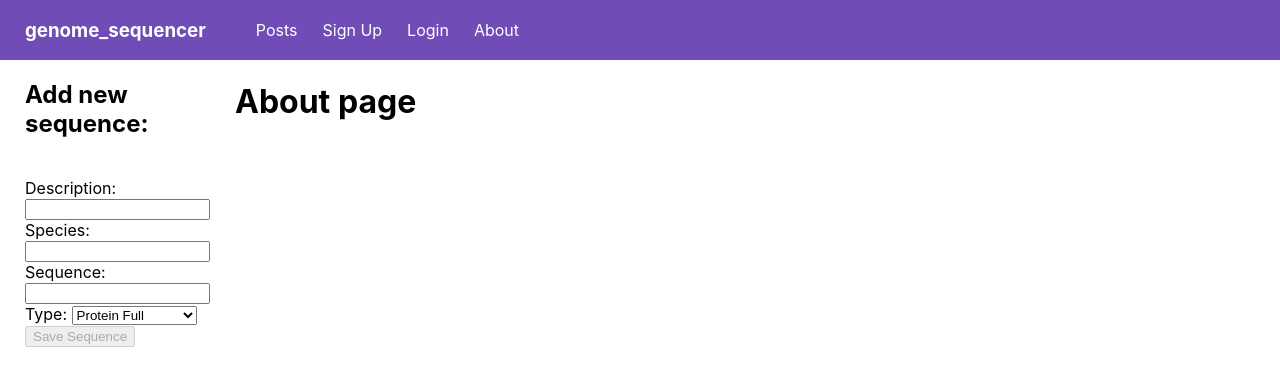
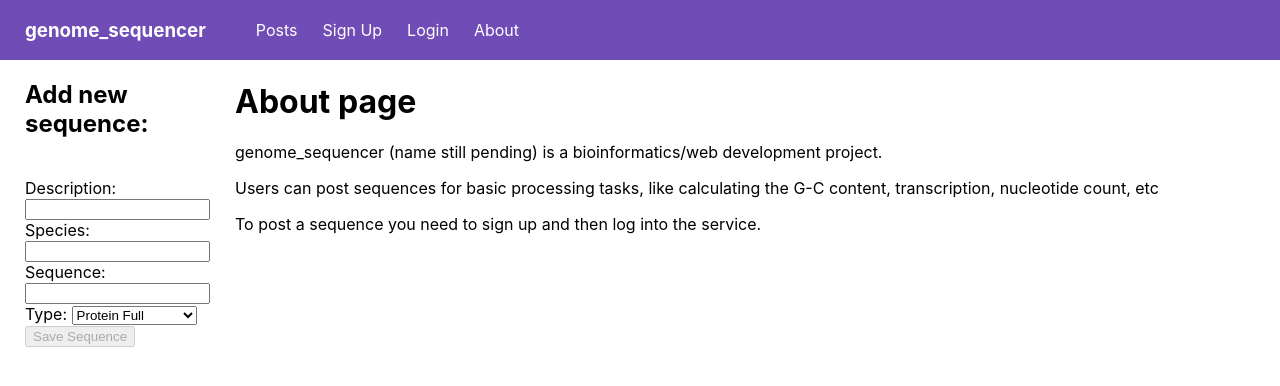
Before and after one commit to antoniouaa/sturdy-funicular, a React (Create React App) app: page /about in a window 1280 px wide. Shown: the top 386 px of the page. Built offline with nearby package versions, Linux system fonts and the light colour scheme; no server answers.

Commit message:
about page created, homepage moved to app

```diff
--- a/src/App.js
+++ b/src/App.js
@@ -12,7 +12,7 @@ import { SequencesList } from "./features/Sequences/SequencesList";
 import { UserSignupPage } from "./features/Users/UserSignupPage";
 import { UserLoginPage } from "./features/Users/UserLoginPage";
 import { UserLogoutPage } from "./features/Users/UserLogoutPage";
-import { HomePage } from "./features/Users/UserHomePage";
+import { HomePage } from "./app/HomePage";
 import {
   isUserLoggedIn,
   getToken,
--- a/src/app/About.js
+++ b/src/app/About.js
@@ -1,5 +1,20 @@
 import React from "react";
 
 export const About = () => {
-  return <h1>About page</h1>;
+  return (
+    <div>
+      <h1>About page</h1>
+      <p>
+        genome_sequencer (name still pending) is a bioinformatics/web
+        development project.
+      </p>
+      <p>
+        Users can post sequences for basic processing tasks, like calculating
+        the G-C content, transcription, nucleotide count, etc
+      </p>
+      <p>
+        To post a sequence you need to sign up and then log into the service.
+      </p>
+    </div>
+  );
 };
--- a/src/features/Users/UserHomePage.js
+++ b/src/app/HomePage.js
@@ -4,7 +4,7 @@ export const HomePage = () => {
   return (
     <div>
       <h1>Home</h1>
-      <p>Welcome to genome_sequencer</p>
+      <p>Welcome to genome_sequencer!</p>
     </div>
   );
 };
--- a/src/features/Sequences/AddSequenceForm.js
+++ b/src/features/Sequences/AddSequenceForm.js
@@ -22,7 +22,6 @@ export const AddSequenceForm = () => {
   const onTypeChange = (e) => setType(e.target.value);
 
   const onSaveClick = () => {
-    console.log(token);
     if (description && species && sequence && type) {
       if (loggedIn) {
         dispatch(
@@ -89,7 +88,12 @@ export const AddSequenceForm = () => {
         />
         <br />
         <label htmlFor="sequenceType">Type: </label>
-        <select name="type" id="type-select" required onChange={onTypeChange}>
+        <select
+          name="type"
+          id="type-select"
+          required
+          value={type}
+          onChange={onTypeChange}>
           <option value="PROTEIN_FULL">Protein Full</option>
           <option value="PROTEIN_FRAGMENT">Protein Fragment</option>
           <option value="DNA">DNA</option>
--- a/src/features/Sequences/EditSequenceForm.js
+++ b/src/features/Sequences/EditSequenceForm.js
@@ -3,7 +3,7 @@ import { useDispatch, useSelector } from "react-redux";
 import { useHistory } from "react-router-dom";
 
 import { patchSequence } from "./sequencesSlice";
-import { getToken } from "../Users/userSlice";
+import { getToken, isUserLoggedIn } from "../Users/userSlice";
 
 export const EditSequenceForm = ({ match }) => {
   const dispatch = useDispatch();
@@ -13,6 +13,7 @@ export const EditSequenceForm = ({ match }) => {
   const seq = useSelector((state) =>
     state.sequences.sequences.find((seq_) => seq_.id.toString() === sequenceId)
   );
+  const loggedIn = useSelector(isUserLoggedIn);
   const token = useSelector(getToken);
 
   const [description, setDescription] = useState(seq.description);
@@ -26,6 +27,7 @@ export const EditSequenceForm = ({ match }) => {
   const onTypeChange = (e) => setType(e.target.value);
 
   const onSaveClick = () => {
+    if (loggedIn) {
       if (description && species && sequence && type) {
         dispatch(
           patchSequence({
@@ -38,6 +40,10 @@ export const EditSequenceForm = ({ match }) => {
           })
         );
         history.push(`/sequences/${sequenceId}`);
+      }
+    } else {
+      alert("You're not logged in!");
+      history.push("/login");
     }
   };
 
```
Lines whose indentation alone changed are shown as unchanged.
